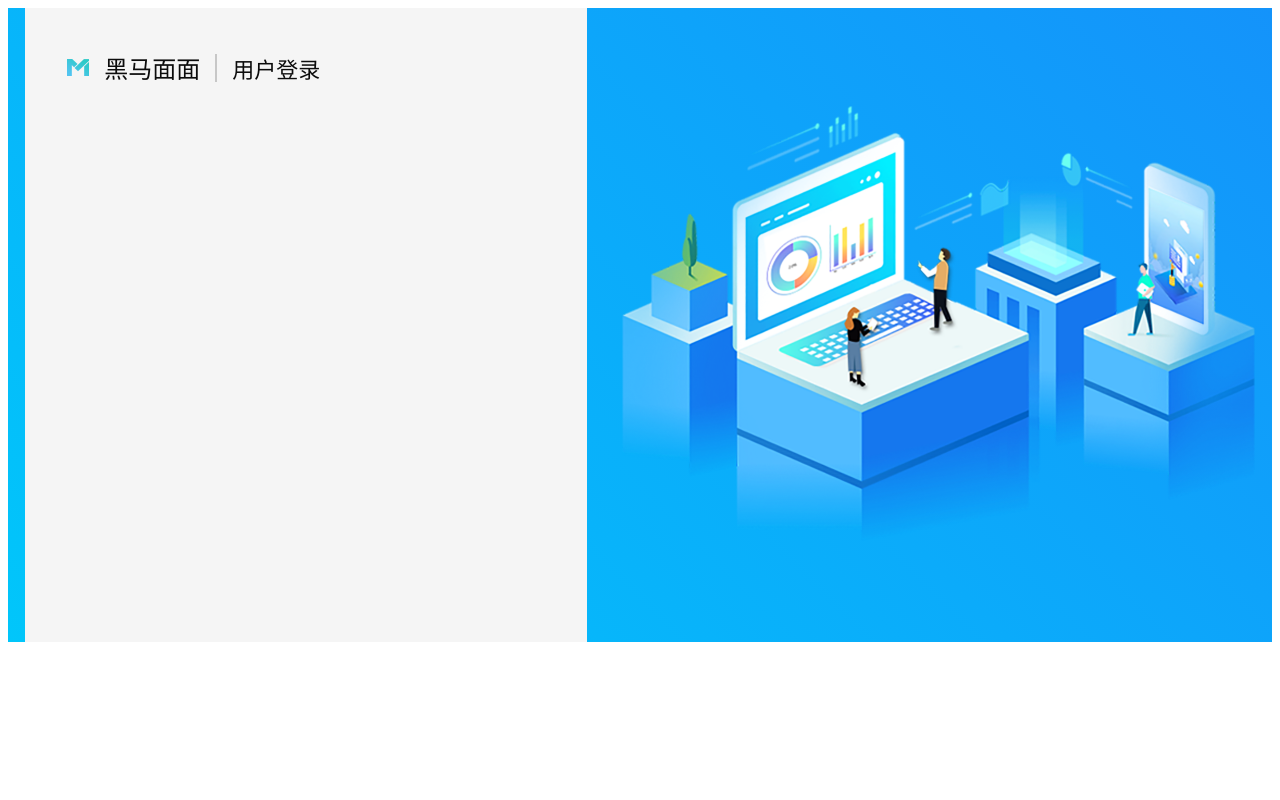
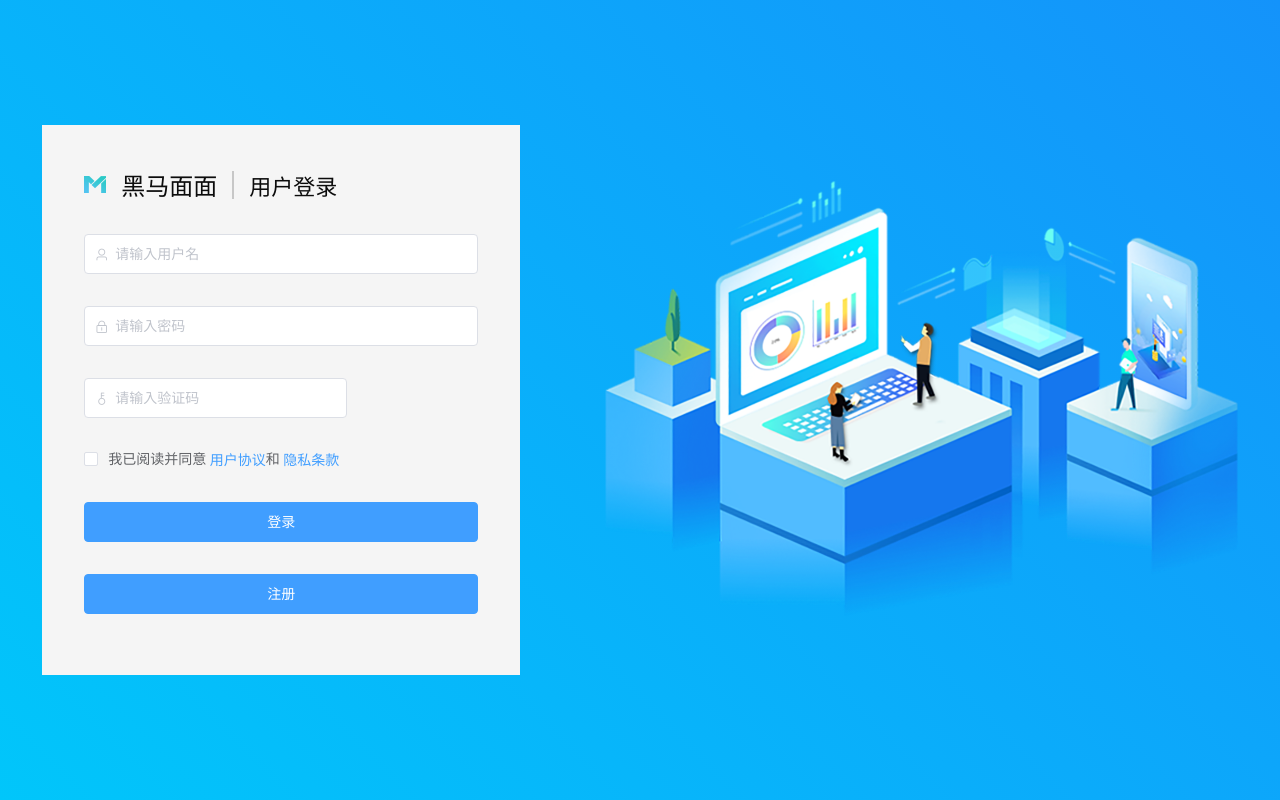
Before and after one commit to chufan123/heimamm, a Vue app: page /#/ in a window 1280 px wide. Built offline with nearby package versions, Linux system fonts and the light colour scheme.

Commit message:
login页初步完成

```diff
--- a/src/views/login/login.vue
+++ b/src/views/login/login.vue
@@ -7,6 +7,34 @@
         <span class="titleLine"></span>
         <span class="titleName2">用户登录</span>
       </div>
+      <!-- 挂载的元素 -->
+      <div id="app">
+        <el-row>
+          <el-input placeholder="请输入用户名" prefix-icon="el-icon-user" v-model="input1"></el-input>
+        </el-row>
+        <el-row>
+          <el-input show-password placeholder="请输入密码" prefix-icon="el-icon-lock" v-model="input2"></el-input>
+        </el-row>
+        <el-row>
+          <el-col class="item" :span="16">
+            <el-input placeholder="请输入验证码" prefix-icon="el-icon-key" v-model="input3"></el-input>
+          </el-col>
+        </el-row>
+      </div>
+      <el-row>
+        <el-checkbox v-model="checked">
+          我已阅读并同意
+          <el-link type="primary">用户协议</el-link>和
+          <el-link type="primary">隐私条款</el-link>
+        </el-checkbox>
+        <!-- 3格 数字设置为几 -->
+      </el-row>
+      <el-row>
+        <el-button type="primary">登录</el-button>
+      </el-row>
+      <el-row>
+        <el-button type="primary">注册</el-button>
+      </el-row>
     </div>
     <div class="right">
       <img src="@/assets/img/login_banner_ele.png" alt />
@@ -16,11 +44,31 @@
 
 <script>
 export default {
+  data() {
+    return {
+      input1: "",
+      input2: "",
+      input3: "",
+      checked: ""
+    };
+  },
   name: "login"
 };
 </script>
 
 <style lang="less">
+* {
+  margin: 0;
+  padding: 0;
+  box-sizing: border-box;
+}
+html,
+body {
+  height: 100%;
+}
+.app {
+  height: 100%;
+}
 .login {
   /* 弹性盒子布局 */
   display: flex;
@@ -29,11 +77,7 @@ export default {
   /* 垂直居中 */
   align-items: center;
   height: 100%;
-  background: linear-gradient(
-    225deg,
-    rgba(20, 147, 250, 1),
-    rgba(1, 198, 250, 1)
-  );
+  background: linear-gradient(225deg, #1493fa, #01c6fa);
   .left {
     width: 478px;
     height: 550px;
@@ -45,11 +89,11 @@ export default {
       .titleName {
         font-size: 24px;
         font-weight: 400;
-        color: #0C0C0C;
+        color: #0c0c0c;
         margin: 0 15px;
       }
       .titleLine {
-        background-color: #C7C7C7;
+        background-color: #c7c7c7;
         display: inline-block;
         width: 2px;
         height: 28px;
@@ -57,9 +101,21 @@ export default {
       .titleName2 {
         font-size: 22px;
         font-weight: 400;
-        color: #0C0C0C;
+        color: #0c0c0c;
         margin: 0 15px;
       }
+    }
+    // #app .el-input {
+    //   margin-top: 25px;
+    // }
+    .el-row {
+      margin-top: 32px;
+      font-size: 14px;
+      font-weight: 700;
+      color: #999999;
+    }
+    .el-button {
+      width: 100%;
     }
   }
 }
```
